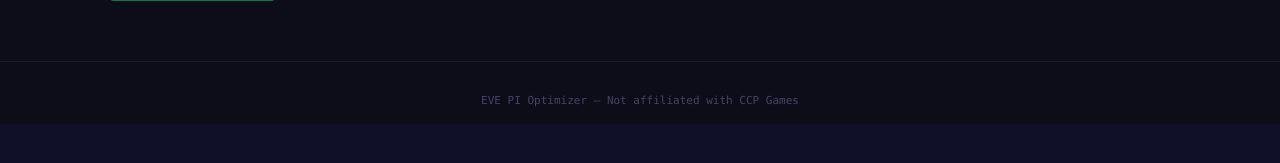
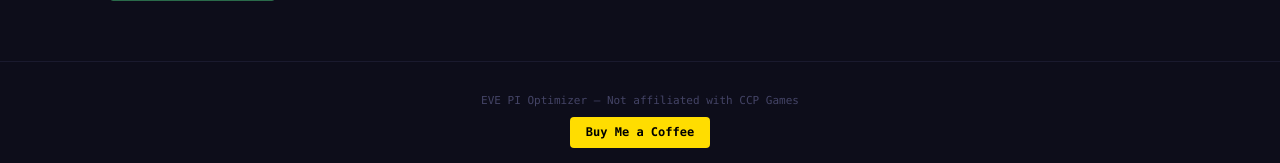
Before and after one commit to jwebbdev/eve-pi, a FastAPI app: page / in a window 1280 px wide. Shown: the part 931-1094 px from the top of the page. Before the commit the page ends 1055 px from the top, so only its background shows below. Run offline with FastAPI, Linux system fonts and the light colour scheme.

Commit message:
Add Buy Me a Coffee link to footer

```diff
--- a/eve_pi/web/templates/base.html
+++ b/eve_pi/web/templates/base.html
@@ -373,6 +373,21 @@
             border-top: 1px solid #1a1a2e;
             margin-top: 40px;
         }
+        footer a.coffee-link {
+            display: inline-block;
+            margin-top: 8px;
+            padding: 6px 16px;
+            background: #ffdd00;
+            color: #000;
+            text-decoration: none;
+            border-radius: 4px;
+            font-size: 12px;
+            font-weight: bold;
+            transition: background 0.2s;
+        }
+        footer a.coffee-link:hover {
+            background: #ffcc00;
+        }
     </style>
 </head>
 <body>
@@ -392,6 +407,8 @@
 
     <footer>
         EVE PI Optimizer &mdash; Not affiliated with CCP Games
+        <br>
+        <a href="https://buymeacoffee.com/vapesky" target="_blank" class="coffee-link">Buy Me a Coffee</a>
     </footer>
 
     {% block scripts %}{% endblock %}
```
